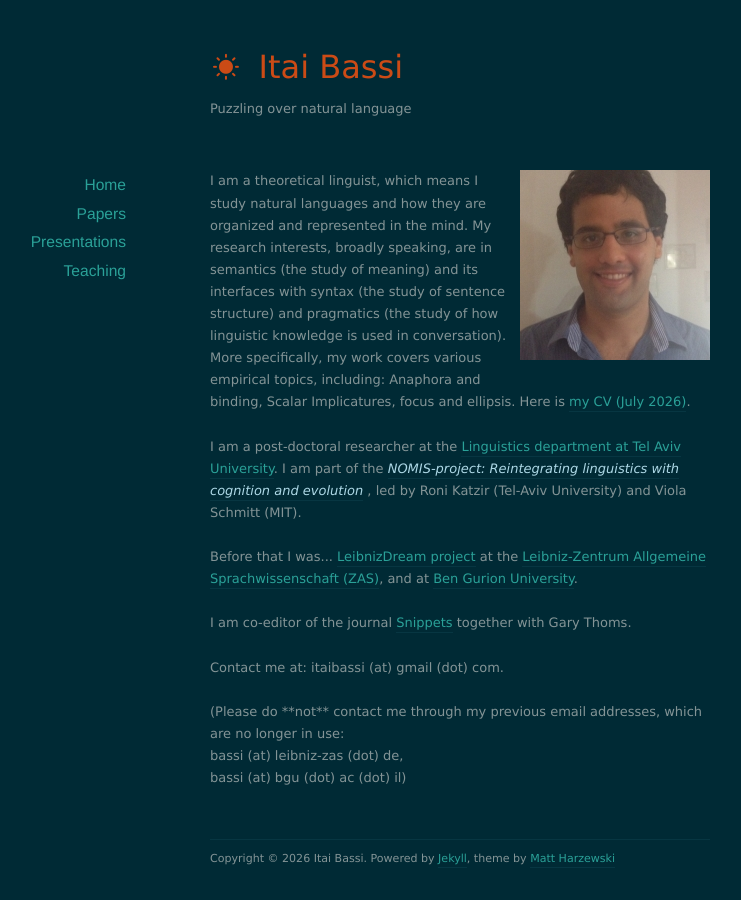
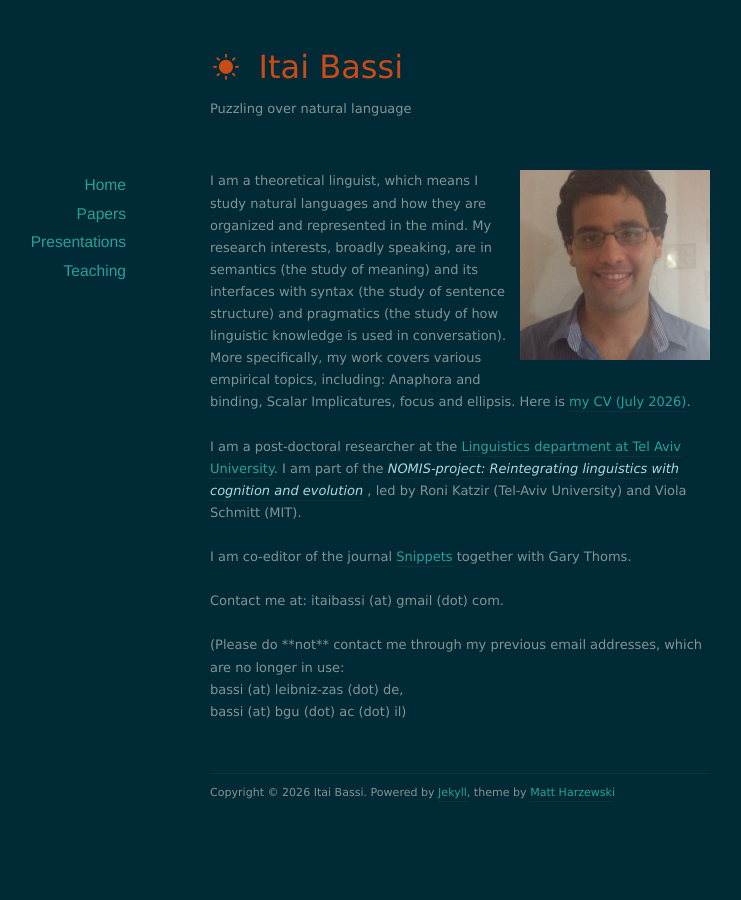
Before and after one commit to itaibassi/itaibassi.github.io, a Jekyll site: the page built from index.html, in a window 1280 px wide. Shown: the whole page, without its empty margins (180-921 px from the left). Built offline with Jekyll 4.4.1, drawn with Linux system fonts in a browser that asks for light colours; nearby versions of some CDN libraries; the list of posts is cut into pages by our own code.

Commit message:
Update index.html

```diff
--- a/index.html
+++ b/index.html
@@ -14,13 +14,6 @@
 , led by Roni Katzir (Tel-Aviv University) and Viola Schmitt (MIT).
 
 
-
-
-
-<br><br>
-
-Before that I was... <a href="https://leibnizdream.eu">LeibnizDream project</a>
- at the   <a href="https://www.leibniz-zas.de/en/about-us/institute">Leibniz-Zentrum Allgemeine Sprachwissenschaft (ZAS)</a>, and at <a href="https://in.bgu.ac.il/en/humsos/flit/Pages/default.aspx">Ben Gurion University</a>.
 
  <br><br>
 
```
